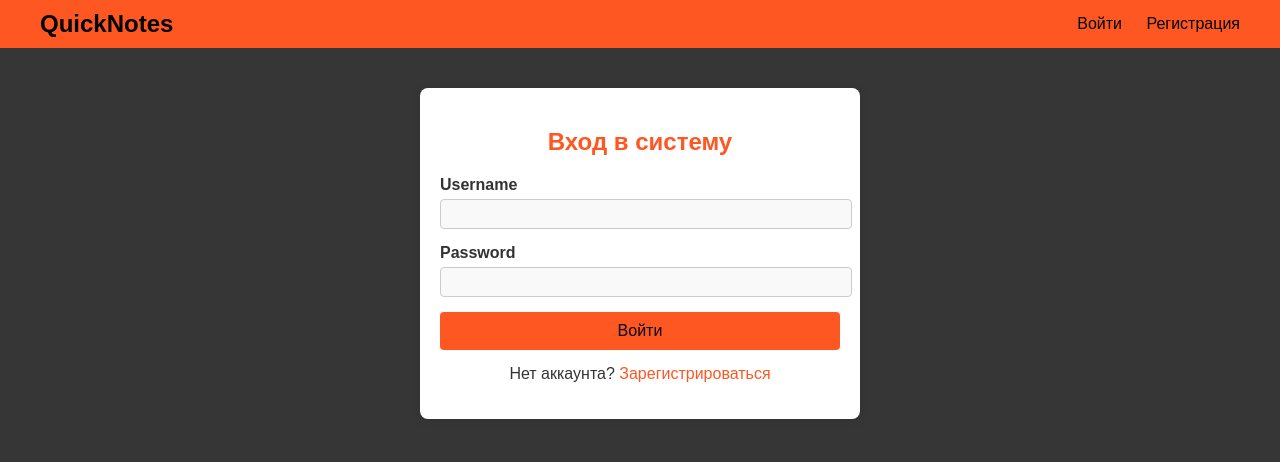
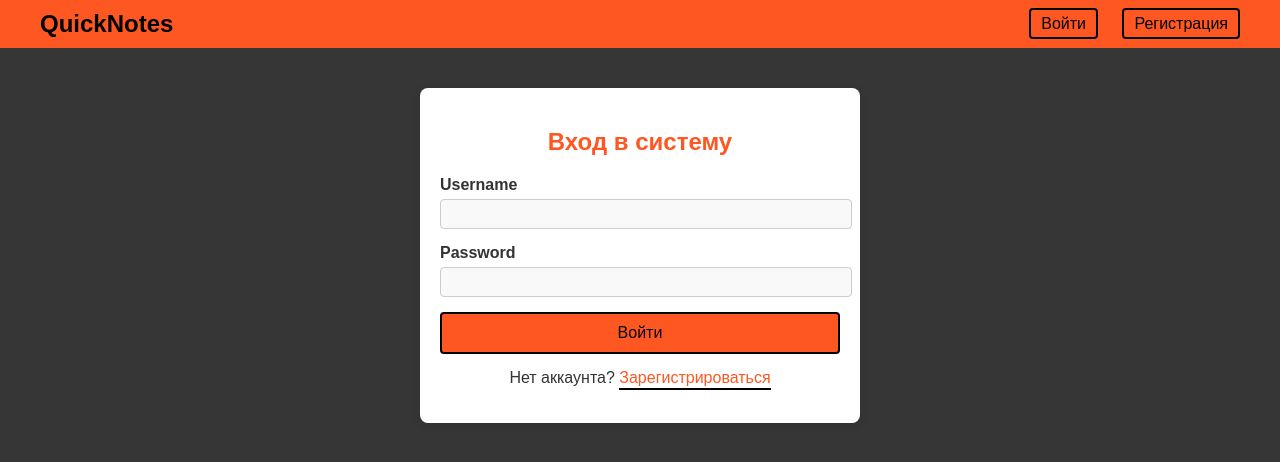
Before and after one commit to PetrStroganov/QuickNotes, a Flask app: page /login in a window 1280 px wide. Shown: the top 462 px of the page. Run offline with Flask 3, Linux system fonts and the light colour scheme.

Commit message:
обновлен css

```diff
--- a/static/style.css
+++ b/static/style.css
@@ -1,4 +1,3 @@
-
 body {
      font-family: Arial, sans-serif;
      margin: 0;
@@ -47,10 +46,14 @@ body {
     text-decoration: none;
     margin-left: 20px;
     font-size: 16px;
+    padding: 5px 10px;
+    border: 2px solid #000000;
+    border-radius: 4px;
 }
 
 .nav-links a:hover {
-     text-decoration: underline;
+    text-decoration: none;
+    background-color: rgba(0, 0, 0, 0.1);
 }
 
 
@@ -101,15 +104,16 @@ body {
     padding: 10px;
     background-color: #ff5722;
     color: rgb(0, 0, 0);
-     border: none;
+    border: 2px solid #000000;
     border-radius: 4px;
     font-size: 16px;
     cursor: pointer;
-     transition: background-color 0.3s ease;
+    transition: all 0.3s ease;
 }
 
 .btn:hover {
     background-color: #e64a19;
+    border-color: #000000;
 }
 
 
@@ -143,6 +147,8 @@ body {
  .auth-form a {
     color: #ff5722;
     text-decoration: none;
+    border-bottom: 2px solid #000000;
+    padding-bottom: 2px;
 }
 
  .auth-form a:hover {
```
Lines whose indentation alone changed are shown as unchanged.
